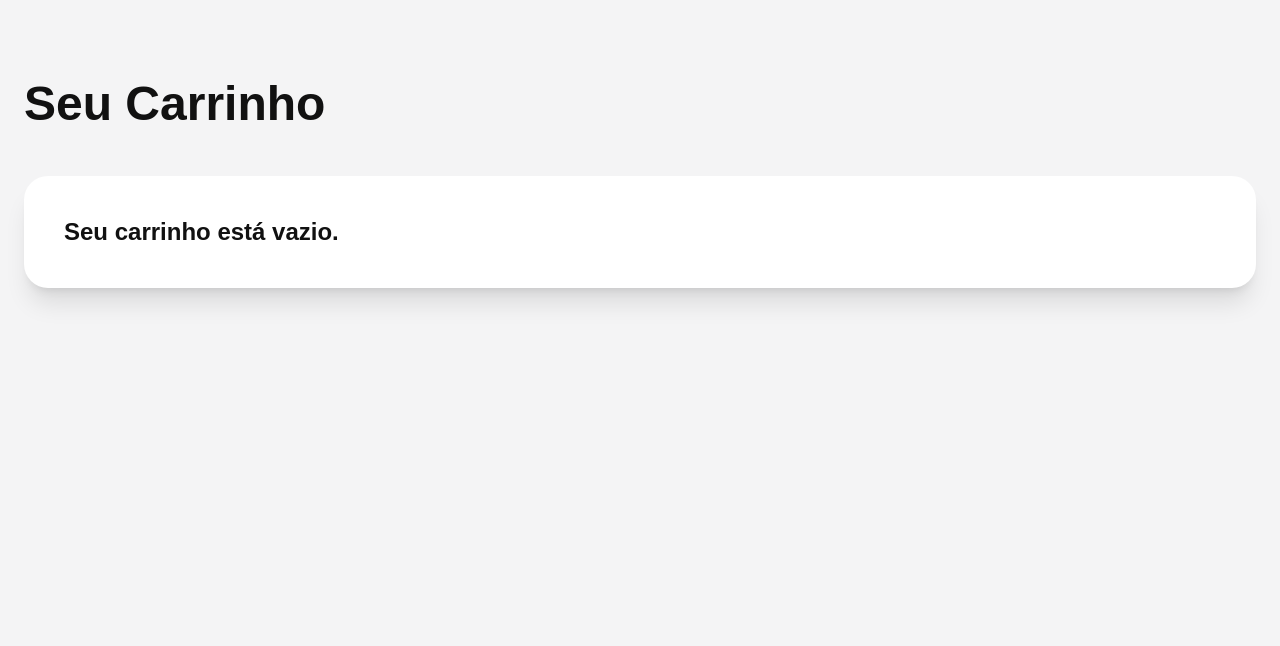
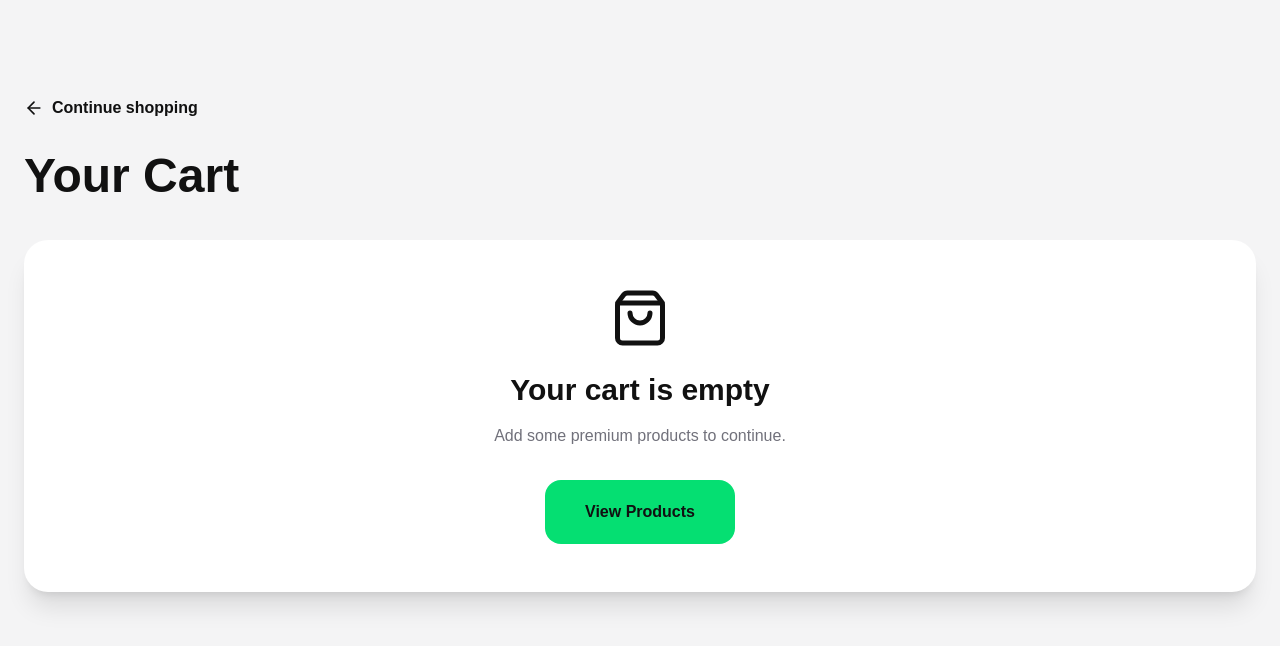
Before and after one commit to deuseoleao-programa/loja-premium, a Next.js app: page /cart in a window 1280 px wide. Shown: the top 646 px of the page. Built offline with nearby package versions, Linux system fonts and the light colour scheme.

Commit message:
melhorar pagina do carrinho

```diff
--- a/src/app/cart/page.tsx
+++ b/src/app/cart/page.tsx
@@ -1,158 +1,153 @@
 'use client'
 
+import Link from 'next/link'
+import { ShoppingBag, Trash2, Minus, Plus, ArrowLeft } from 'lucide-react'
 import { useCartStore } from '../../store/cart'
 
 export default function CartPage() {
-
   const {
     cart,
     removeFromCart,
     increaseQuantity,
     decreaseQuantity,
     totalPrice,
+    clearCart,
   } = useCartStore()
 
   return (
-    <main className="min-h-screen bg-zinc-100 py-20 px-6">
+    <main className="min-h-screen bg-zinc-100 py-24 px-6">
+      <div className="max-w-7xl mx-auto">
+        <Link
+          href="/"
+          className="inline-flex items-center gap-2 text-zinc-600 font-bold mb-8 hover:text-black"
+        >
+          <ArrowLeft size={20} />
+          Continue shopping
+        </Link>
 
-      <div className="max-w-7xl mx-auto">
-
-        <h1 className="text-5xl font-black mb-12">
-          Seu Carrinho
+        <h1 className="text-5xl font-black mb-10">
+          Your Cart
         </h1>
 
         {cart.length === 0 ? (
+          <div className="bg-white rounded-3xl shadow-xl p-12 text-center">
+            <ShoppingBag className="mx-auto mb-6" size={60} />
 
-          <div className="bg-white p-10 rounded-3xl shadow-xl">
-            <p className="text-2xl font-semibold">
-              Seu carrinho está vazio.
+            <h2 className="text-3xl font-black mb-4">
+              Your cart is empty
+            </h2>
+
+            <p className="text-zinc-500 mb-8">
+              Add some premium products to continue.
             </p>
+
+            <Link
+              href="/#products"
+              className="inline-block bg-green-400 text-black px-10 py-5 rounded-2xl font-black hover:scale-105 transition"
+            >
+              View Products
+            </Link>
           </div>
-
         ) : (
-
           <div className="grid lg:grid-cols-3 gap-10">
-
-            <div className="lg:col-span-2 flex flex-col gap-6">
-
+            <section className="lg:col-span-2 flex flex-col gap-6">
               {cart.map((item) => (
-
                 <div
                   key={item.id}
                   className="bg-white rounded-3xl shadow-xl p-6 flex flex-col md:flex-row gap-6 items-center"
                 >
-
                   <img
                     src={item.image}
                     alt={item.title}
                     className="w-40 h-40 object-cover rounded-2xl"
                   />
 
-                  <div className="flex-1">
-
-                    <h2 className="text-3xl font-black mb-3">
+                  <div className="flex-1 w-full">
+                    <h2 className="text-2xl font-black mb-2">
                       {item.title}
                     </h2>
 
-                    <p className="text-2xl text-green-600 font-bold mb-5">
-                      R$ {item.price}
+                    <p className="text-green-600 text-3xl font-black mb-5">
+                      $ {item.price.toFixed(2)}
                     </p>
 
                     <div className="flex items-center gap-4">
-
                       <button
-                        onClick={() =>
-                          decreaseQuantity(item.id)
-                        }
-                        className="bg-zinc-200 w-10 h-10 rounded-full text-xl"
+                        onClick={() => decreaseQuantity(item.id)}
+                        className="w-11 h-11 rounded-full bg-zinc-200 flex items-center justify-center hover:bg-zinc-300 transition"
                       >
-                        -
+                        <Minus size={18} />
                       </button>
 
-                      <span className="text-2xl font-bold">
+                      <span className="text-2xl font-black min-w-8 text-center">
                         {item.quantity}
                       </span>
 
                       <button
-                        onClick={() =>
-                          increaseQuantity(item.id)
-                        }
-                        className="bg-zinc-200 w-10 h-10 rounded-full text-xl"
+                        onClick={() => increaseQuantity(item.id)}
+                        className="w-11 h-11 rounded-full bg-zinc-200 flex items-center justify-center hover:bg-zinc-300 transition"
                       >
-                        +
+                        <Plus size={18} />
                       </button>
-
                     </div>
-
                   </div>
 
                   <button
-                    onClick={() =>
-                      removeFromCart(item.id)
-                    }
-                    className="bg-red-500 text-white px-6 py-3 rounded-2xl font-bold hover:bg-red-600 transition"
+                    onClick={() => removeFromCart(item.id)}
+                    className="bg-red-500 text-white px-5 py-3 rounded-2xl font-black flex items-center gap-2 hover:bg-red-600 transition"
                   >
-                    Remover
+                    <Trash2 size={18} />
+                    Remove
                   </button>
+                </div>
+              ))}
+            </section>
 
-                </div>
-
-              ))}
-
-            </div>
-
-            <div className="bg-white rounded-3xl shadow-2xl p-8 h-fit">
-
+            <aside className="bg-white rounded-3xl shadow-2xl p-8 h-fit sticky top-28">
               <h2 className="text-3xl font-black mb-8">
-                Resumo
+                Order Summary
               </h2>
 
-              <div className="flex justify-between text-xl mb-4">
-
+              <div className="flex justify-between text-lg mb-4">
                 <span>Subtotal</span>
-
-                <span>
-                  R$ {totalPrice()}
-                </span>
-
+                <strong>$ {totalPrice().toFixed(2)}</strong>
               </div>
 
-              <div className="flex justify-between text-xl mb-8">
-
-                <span>Frete</span>
-
-                <span className="text-green-600 font-bold">
-                  Grátis
-                </span>
-
+              <div className="flex justify-between text-lg mb-4">
+                <span>Shipping</span>
+                <strong className="text-green-600">Free</strong>
               </div>
 
-              <div className="border-t pt-6 flex justify-between text-3xl font-black mb-10">
-
-                <span>Total</span>
-
-                <span>
-                  R$ {totalPrice()}
-                </span>
-
+              <div className="flex justify-between text-lg mb-8">
+                <span>Estimated taxes</span>
+                <strong>Calculated at checkout</strong>
               </div>
 
-              <a href="/checkout">
+              <div className="border-t pt-6 flex justify-between text-3xl font-black mb-8">
+                <span>Total</span>
+                <span>$ {totalPrice().toFixed(2)}</span>
+              </div>
 
+              <Link href="/checkout">
                 <button className="w-full bg-green-400 text-black py-5 rounded-2xl font-black text-xl hover:scale-105 transition">
-                  Finalizar Compra
+                  Checkout Now
                 </button>
+              </Link>
 
-              </a>
+              <button
+                onClick={clearCart}
+                className="w-full mt-4 border border-zinc-300 text-zinc-600 py-4 rounded-2xl font-bold hover:bg-zinc-100 transition"
+              >
+                Clear Cart
+              </button>
 
-            </div>
-
+              <p className="text-zinc-400 text-sm text-center mt-6">
+                Secure payment powered by Stripe.
+              </p>
+            </aside>
           </div>
-
         )}
-
       </div>
-
     </main>
   )
 }
```
